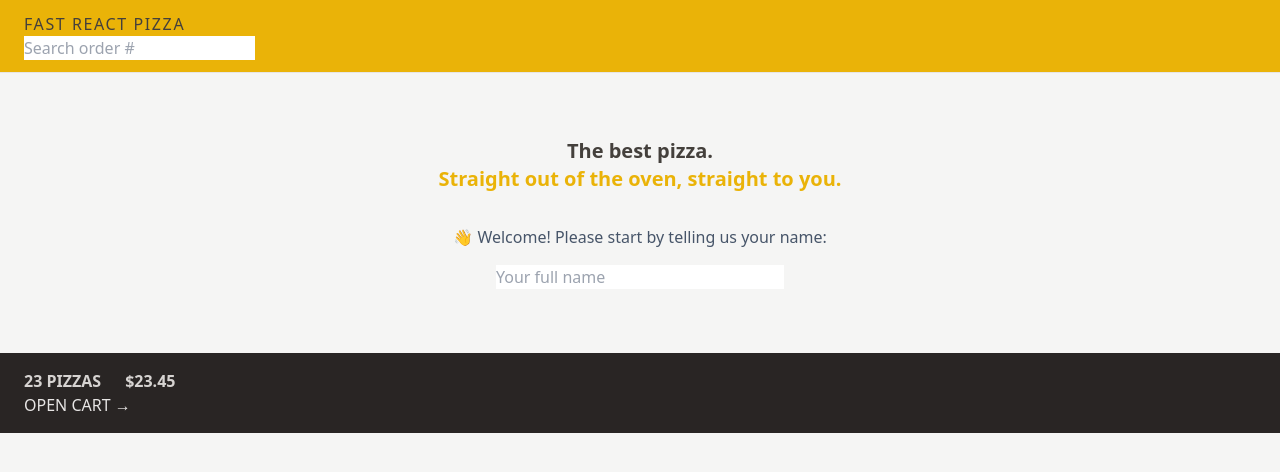
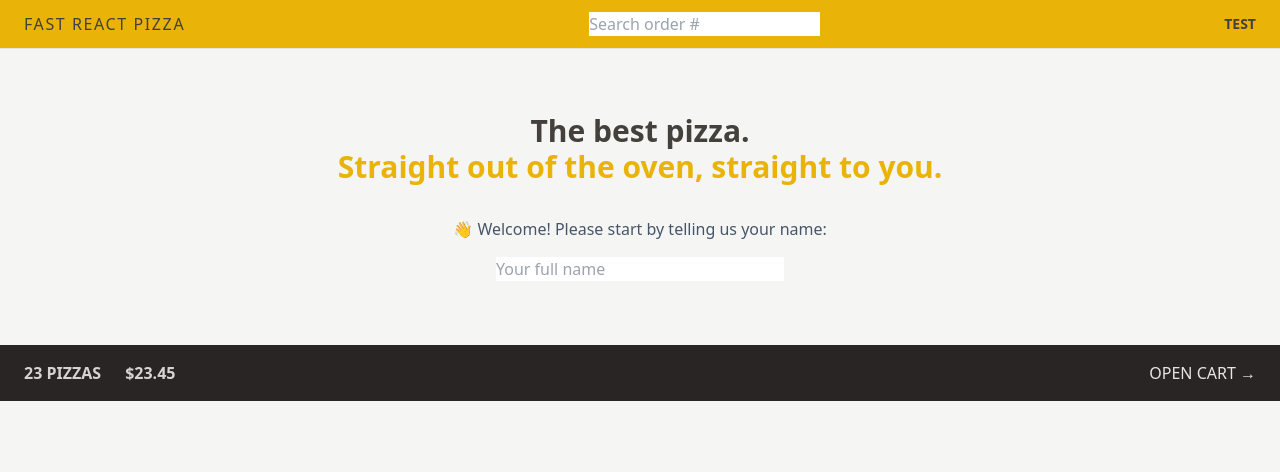
Before and after one commit to skmajumder/fast-react-pizza, a React (Vite) app: page / in a window 1280 px wide. Shown: the top 472 px of the page. Built offline with nearby package versions, Linux system fonts and the light colour scheme.

Commit message:
flexbox in cartoverview & header

```diff
--- a/src/features/cart/CartOverview.jsx
+++ b/src/features/cart/CartOverview.jsx
@@ -2,7 +2,7 @@
 
 function CartOverview() {
   return (
-    <div className="bg-stone-800 px-4 py-4 text-sm uppercase text-stone-200 sm:px-6 md:text-base">
+    <div className="flex items-center justify-between bg-stone-800 px-4 py-4 text-sm uppercase text-stone-200 sm:px-6 md:text-base">
       <p className="space-x-4 font-semibold text-stone-300 sm:space-x-6">
         <span>23 pizzas</span>
         <span>$23.45</span>
--- a/src/features/user/CreateUser.jsx
+++ b/src/features/user/CreateUser.jsx
@@ -3,9 +3,9 @@
 function CreateUser() {
   const [username, setUsername] = useState('');
 
-  function handleSubmit(e) {
+  const handleSubmit = (e) => {
     e.preventDefault();
-  }
+  };
 
   return (
     <form onSubmit={handleSubmit}>
--- a/src/features/user/User.jsx
+++ b/src/features/user/User.jsx
@@ -1,5 +1,5 @@
 const User = () => {
-  return <div className="text-sm font-semibold hidden">Test</div>;
+  return <div className="hidden text-sm font-semibold md:block">Test</div>;
 };
 
 export default User;
--- a/src/ui/Header.jsx
+++ b/src/ui/Header.jsx
@@ -4,7 +4,7 @@
 
 const Header = () => {
   return (
-    <header className="border-b border-stone-200 bg-yellow-500 px-4 py-3 uppercase sm:px-6">
+    <header className="flex items-center justify-between border-b border-stone-200 bg-yellow-500 px-4 py-3 uppercase sm:px-6">
       <Link to={'/'} className="tracking-widest">
         Fast React Pizza
       </Link>
--- a/src/ui/Home.jsx
+++ b/src/ui/Home.jsx
@@ -2,8 +2,8 @@
 
 function Home() {
   return (
-    <div className="my-10 text-center sm:my-16">
-      <h1 className="mb-8 text-center text-xl font-semibold">
+    <div className="my-10 px-4 text-center sm:my-16">
+      <h1 className="mb-8 text-center text-xl font-semibold md:text-3xl">
         The best pizza.
         <br />
         <span className="text-yellow-500">
```
